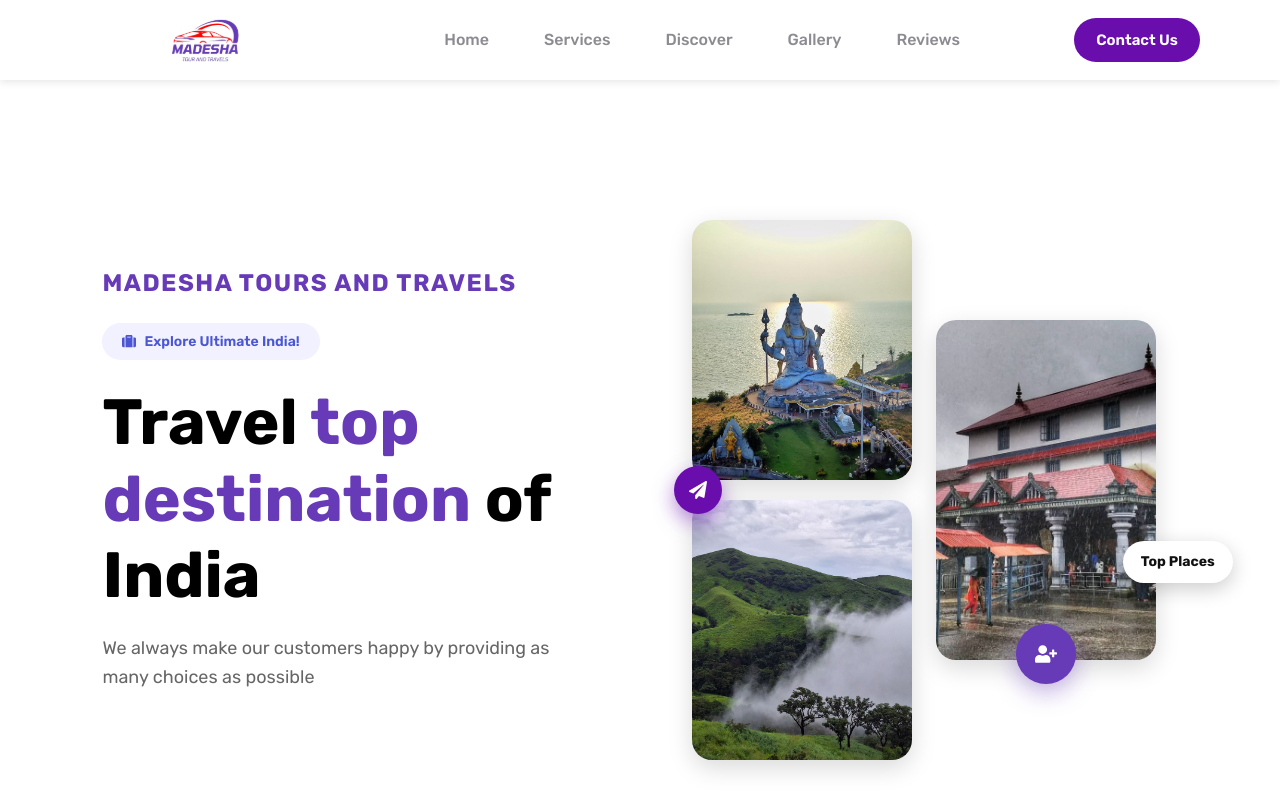
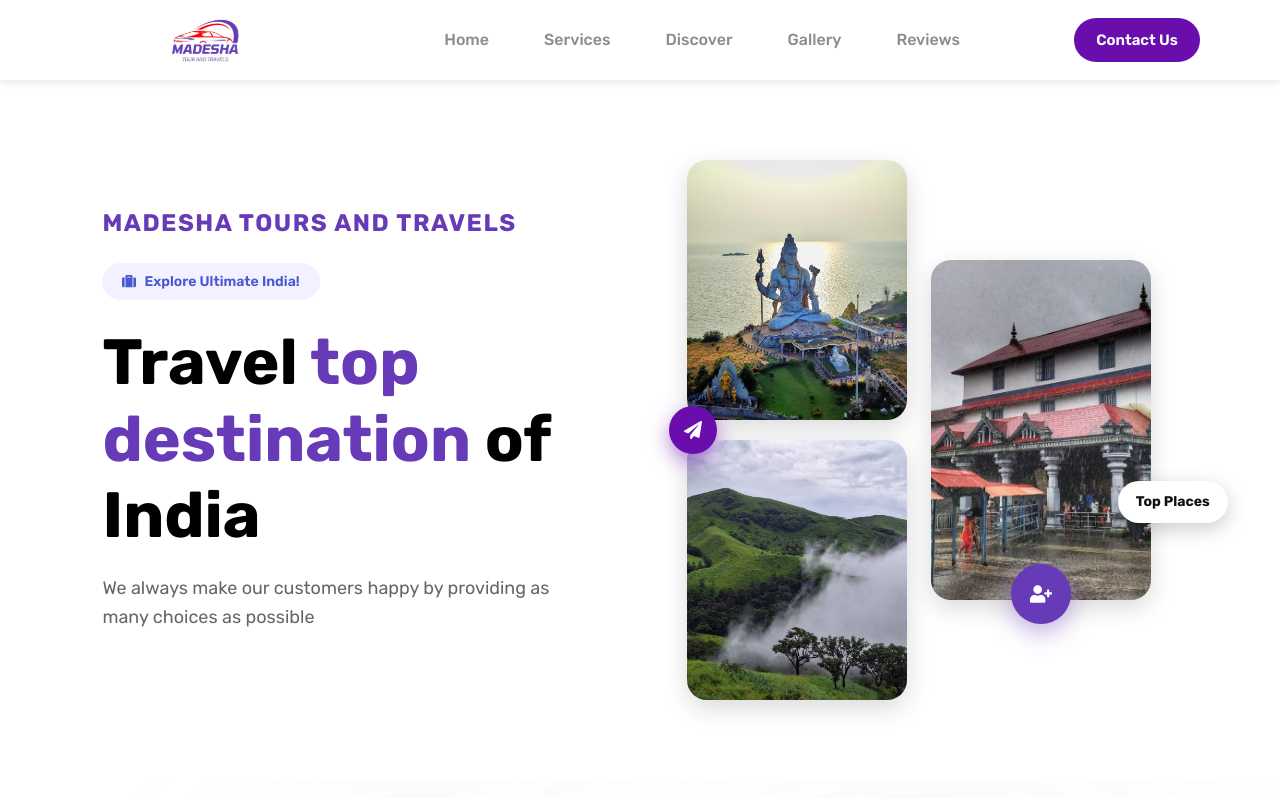
Before and after one commit to IT-Alliance-Tech/MadeshaTravels-React, a React (Vite) app: page / in a window 1280 px wide. Shown: the top 798 px of the page. Built offline with nearby package versions, Linux system fonts and the light colour scheme.

Commit message:
Updated heroSection.module.css

```diff
--- a/src/styles/heroSection.module.css
+++ b/src/styles/heroSection.module.css
@@ -1,13 +1,12 @@
 .hero {
   display: flex;
   align-items: center;
-  justify-content: space-between;
-  padding: 120px 8% 60px;
-  gap: 60px;
+  justify-content: center;
+  padding: 60px 8%;
+  gap: 40px;
   flex-wrap: wrap;
   position: relative;
   margin-top: 80px;
-  min-height: calc(100vh - 80px);
 }
 
 .brandName {
```
